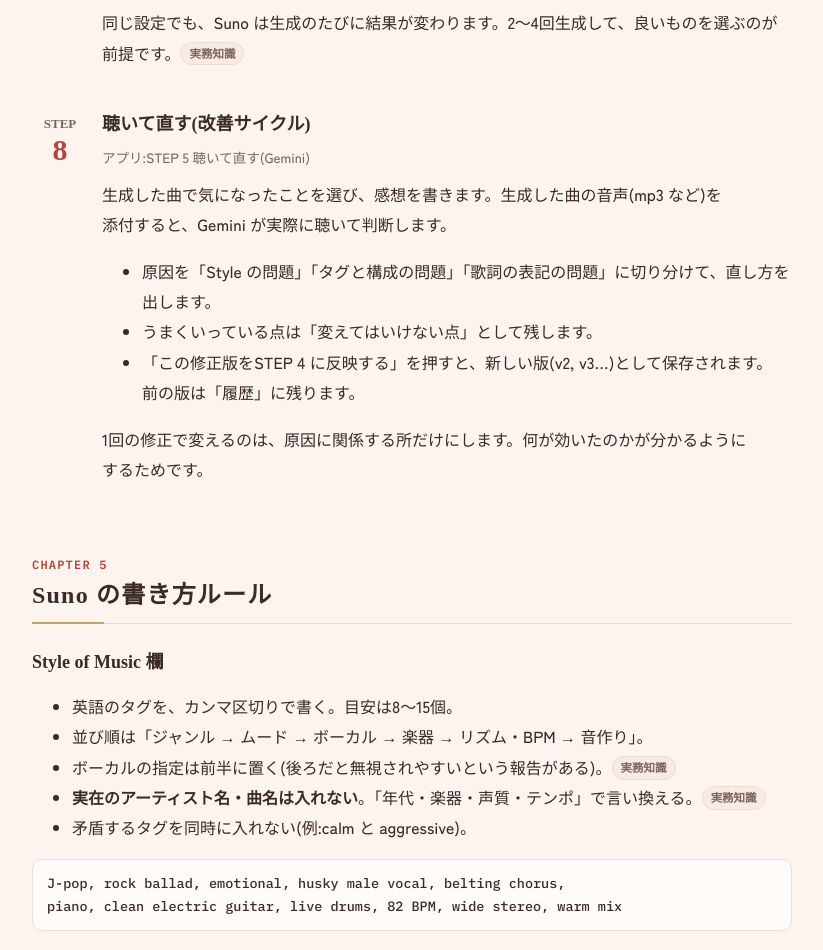
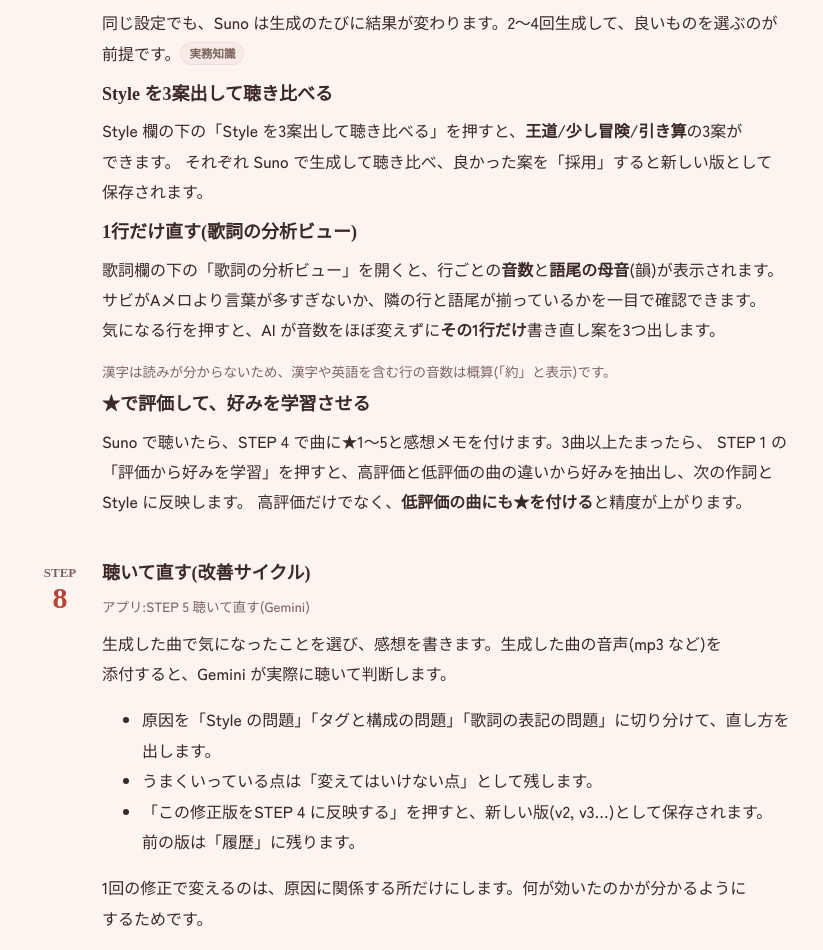
Before and after one commit to shomayamamoto-ai/music.creator, a website: page textbook.html in a window 1280 px wide. Shown: the part 7948-8898 px from the top of the page, without its empty margins (228-1051 px from the left). Drawn offline with Linux system fonts and the light colour scheme; a web font is replaced by a local one.

Commit message:
Textbook: Style A/B, lyric view, ratings
Co-Authored-By: Claude Opus 5.5 <noreply@anthropic.com>
Claude-Session: https://claude.ai/code/session_01LBACWF16SKFnaAbHdQ1nsS

```diff
--- a/textbook.html
+++ b/textbook.html
@@ -462,6 +462,18 @@ footer { border-top: 1px solid var(--gold) !important; }
           </table>
         </div>
         <p>同じ設定でも、Suno は生成のたびに結果が変わります。2〜4回生成して、良いものを選ぶのが前提です。<span class="src practice">実務知識</span></p>
+        <h3>Style を3案出して聴き比べる</h3>
+        <p>Style 欄の下の「Style を3案出して聴き比べる」を押すと、<b>王道/少し冒険/引き算</b>の3案ができます。
+          それぞれ Suno で生成して聴き比べ、良かった案を「採用」すると新しい版として保存されます。</p>
+        <h3>1行だけ直す(歌詞の分析ビュー)</h3>
+        <p>歌詞欄の下の「歌詞の分析ビュー」を開くと、行ごとの<b>音数</b>と<b>語尾の母音</b>(韻)が表示されます。
+          サビがAメロより言葉が多すぎないか、隣の行と語尾が揃っているかを一目で確認できます。
+          気になる行を押すと、AI が音数をほぼ変えずに<b>その1行だけ</b>書き直し案を3つ出します。</p>
+        <p class="where">漢字は読みが分からないため、漢字や英語を含む行の音数は概算(「約」と表示)です。</p>
+        <h3>★で評価して、好みを学習させる</h3>
+        <p>Suno で聴いたら、STEP 4 で曲に★1〜5と感想メモを付けます。3曲以上たまったら、
+          STEP 1 の「評価から好みを学習」を押すと、高評価と低評価の曲の違いから好みを抽出し、次の作詞と Style に反映します。
+          高評価だけでなく、<b>低評価の曲にも★を付ける</b>と精度が上がります。</p>
       </div>
     </div>
 
@@ -620,8 +632,9 @@ piano, clean electric guitar, live drums, 82 BPM, wide stereo, warm mix</pre>
       <li><label><input type="checkbox" id="ck10"><span>Style にアーティスト名・曲名が入っていない</span></label></li>
       <li><label><input type="checkbox" id="ck11"><span>サビを省略せず、毎回すべて書いている</span></label></li>
       <li><label><input type="checkbox" id="ck12"><span>誤字脱字・表記ゆれ・読み間違いやすい漢字がない</span></label></li>
+      <li><label><input type="checkbox" id="ck13"><span>生成した曲に★と感想メモを付けた(好みの学習に使う)</span></label></li>
     </ul>
-    <div class="check-tools"><span id="check-count">0 / 12</span><button type="button" id="check-reset">チェックをすべて外す</button></div>
+    <div class="check-tools"><span id="check-count">0 / 13</span><button type="button" id="check-reset">チェックをすべて外す</button></div>
   </section>
 
   <!-- 9 -->
```
Also changed, not shown: textbook/content.html (+14 -1 lines).
